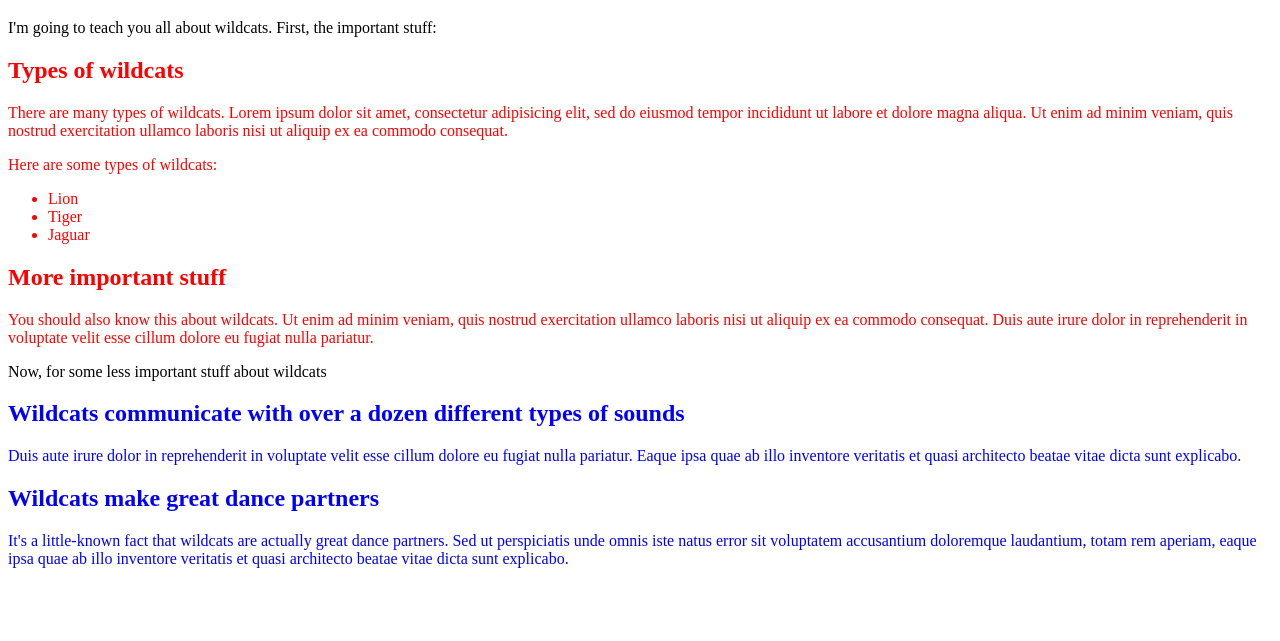
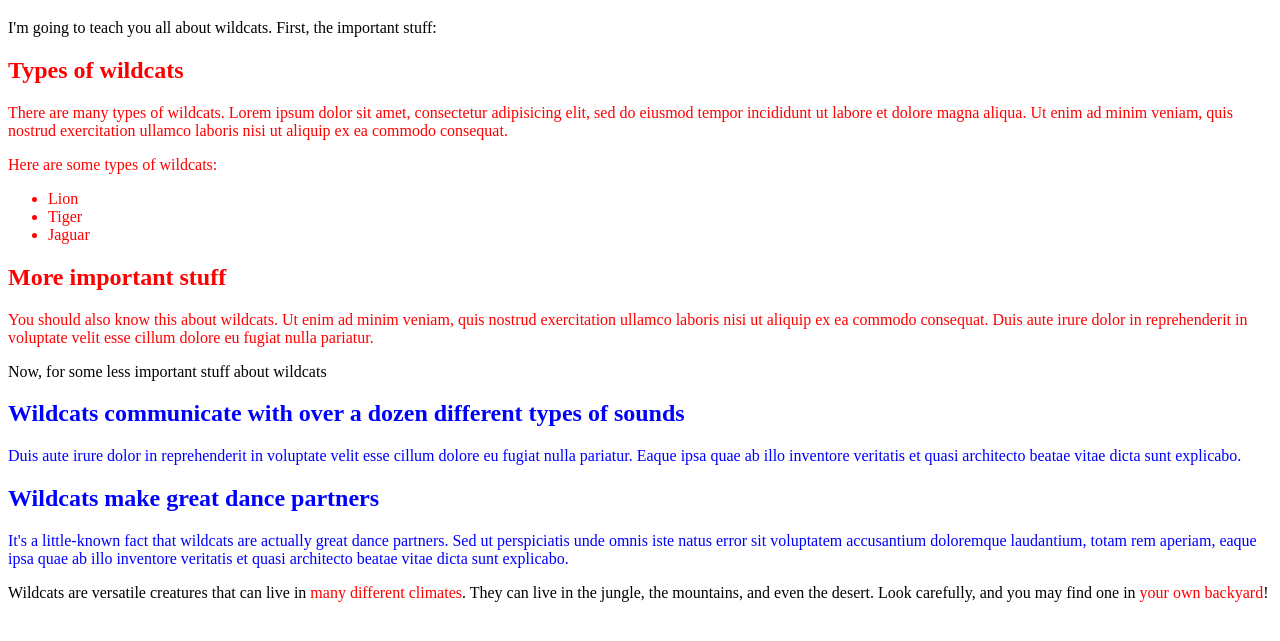
Before and after one commit to Rajiv-Kinyanjui/Wildcats-Divs-Spans, a plain HTML site: page index.html in a window 1280 px wide. Shown: the part 61-702 px from the top of the page. Drawn offline with Linux system fonts and the light colour scheme.

Commit message:
Show use of spans

```diff
--- a/index.html
+++ b/index.html
@@ -31,5 +31,7 @@
             <h2>Wildcats make great dance partners</h2>
             <p>It's a little-known fact that wildcats are actually great dance partners. Sed ut perspiciatis unde omnis iste natus error sit voluptatem accusantium doloremque laudantium, totam rem aperiam, eaque ipsa quae ab illo inventore veritatis et quasi architecto beatae vitae dicta sunt explicabo.</p>
         </div>
+
+        <p>Wildcats are versatile creatures that can live in <span class="important">many different climates</span>. They can live in <span class="cat-climate">the jungle</span>, <span class="cat-climate">the mountains</span>, and even <span class="cat-climate">the desert</span>. Look carefully, and you may find one in <span class="important">your own backyard</span>!</p>
     </body>
 </html>
```
